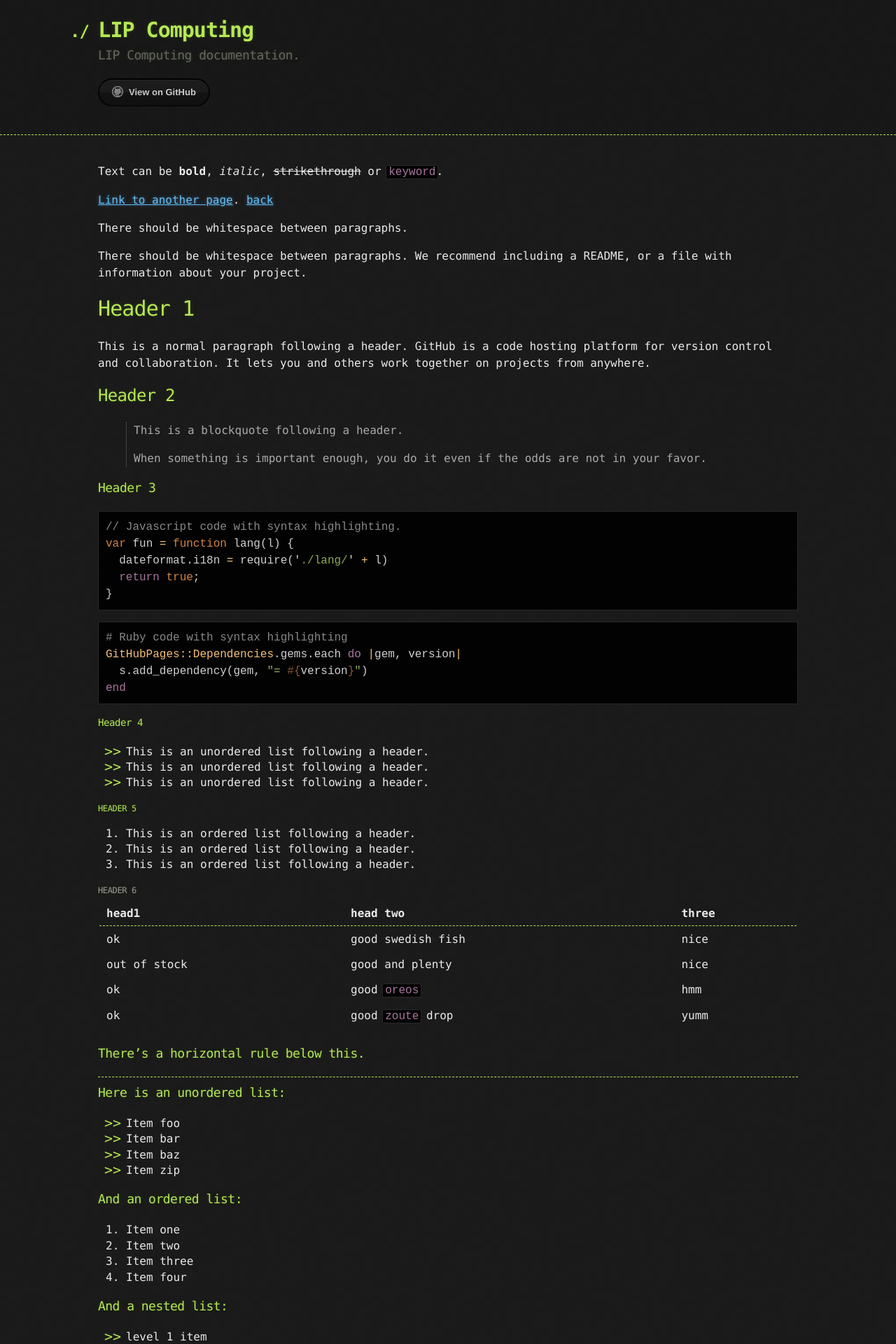
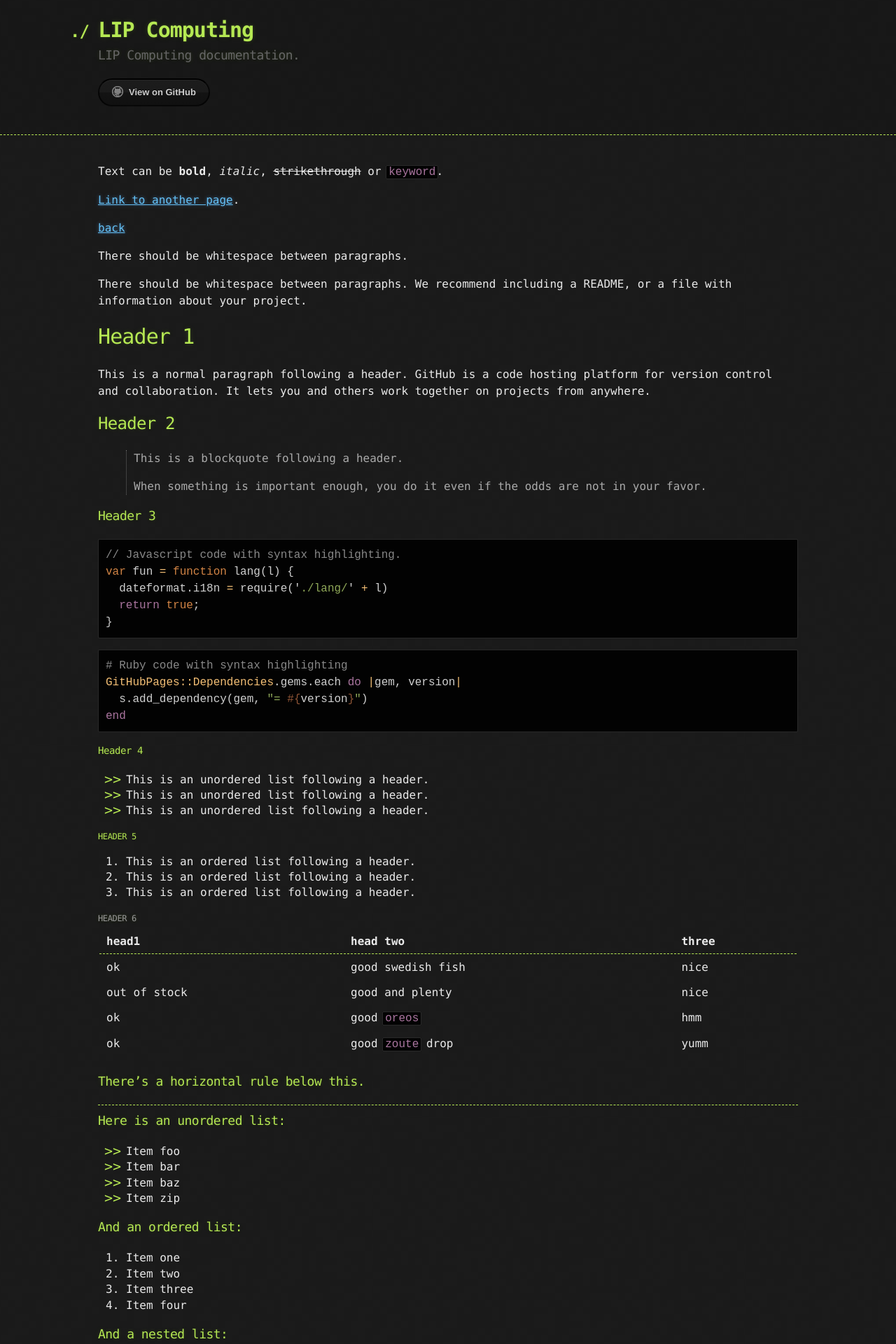
Before and after one commit to LIP-Computing/LIP-Computing.github.io, a Jekyll site: the page built from docs/HackerTheme_index.md, in a window 1280 px wide. Shown: the top 1920 px of the page at 70% size. Built offline with Jekyll 4.4.1, drawn with Linux system fonts in a browser that asks for light colours.

```diff
--- a/docs/HackerTheme_index.md
+++ b/docs/HackerTheme_index.md
@@ -5,7 +5,8 @@ layout: default
 Text can be **bold**, _italic_, ~~strikethrough~~ or `keyword`.
 
 [Link to another page](./HackerTheme_another-page.html).
-[back](./)
+
+[back](/)
 
 There should be whitespace between paragraphs.
 
```
Also changed, not shown: README.md.
